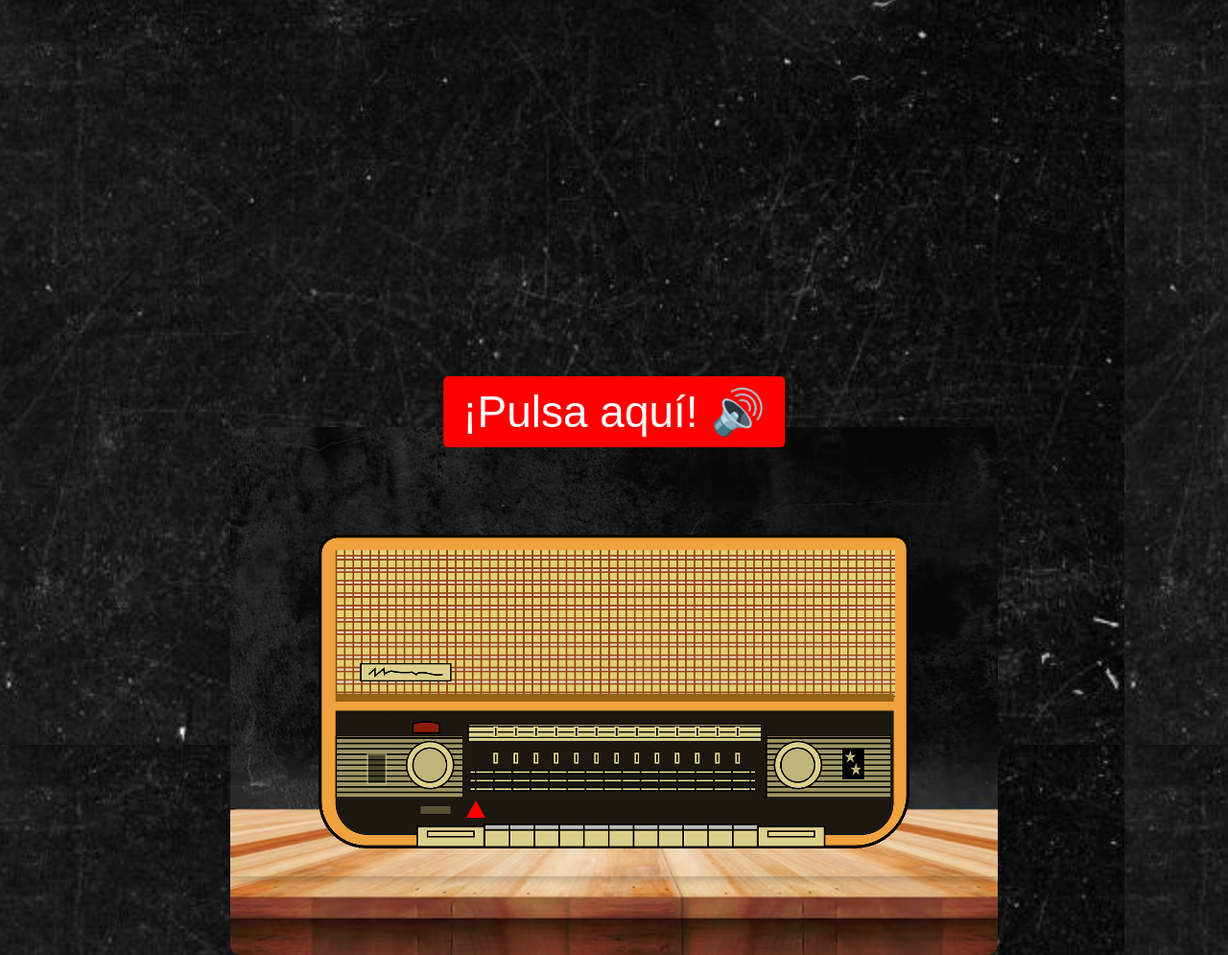
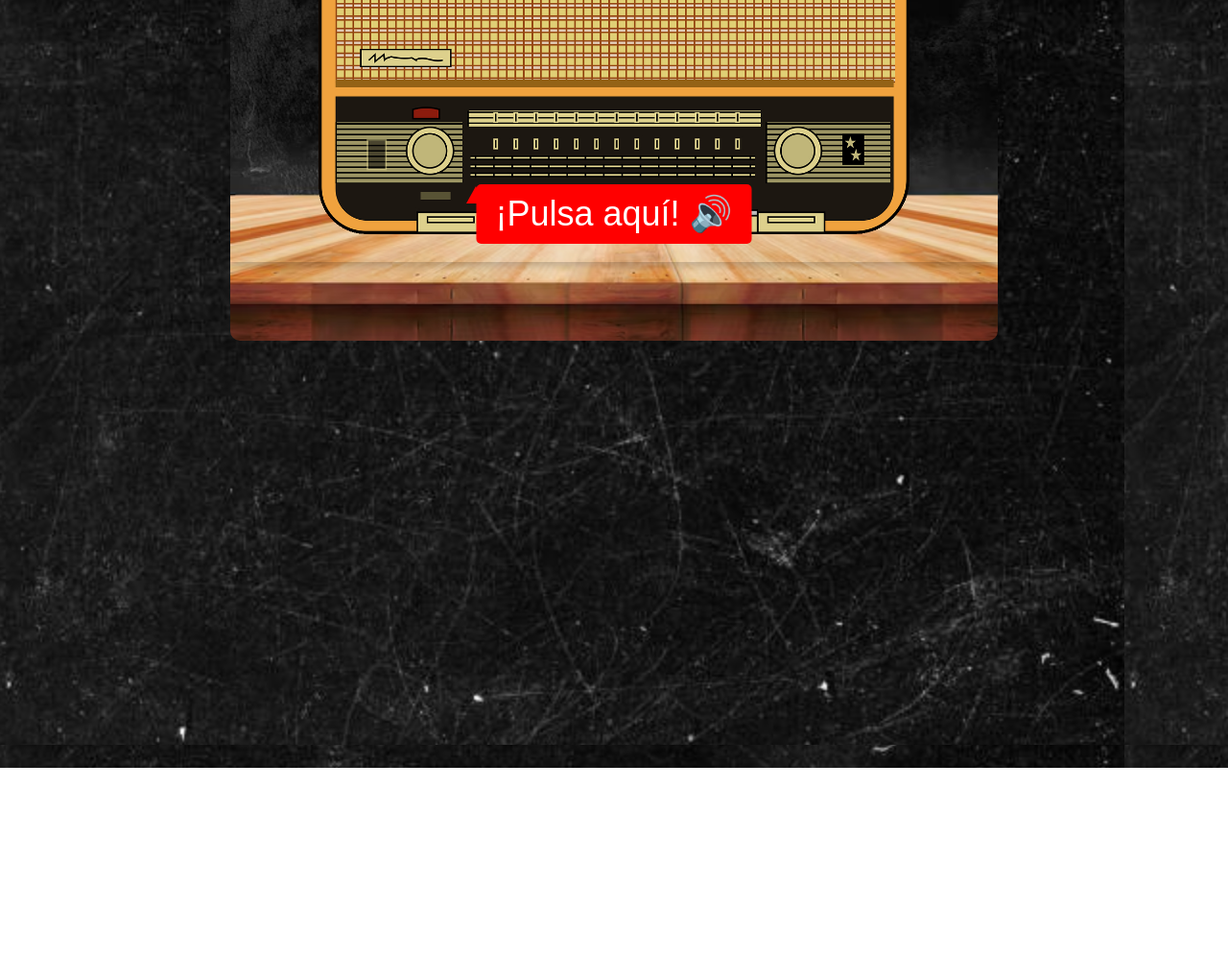
Before and after one commit to FacundoGauna/radioBasic, a plain HTML site: page index.html in a window 1280 px wide. Shown: the whole page at 96% size. After the commit the page ends 800 px from the top, so only its background shows below. Drawn offline with Linux system fonts and the light colour scheme.

Commit message:
Update style.css

```diff
--- a/style.css
+++ b/style.css
@@ -16,11 +16,11 @@ body {
 /* Botón */
 button {
     position: absolute;
-    top: 49%;
+    top: 24%;
     left: 50%;
     transform: translateX(-50%);
     padding: 10px 20px;
-    font-size: 46px;
+    font-size: 36px;
     background: red;
     color: white;
     border: none;
@@ -55,7 +55,7 @@ button:hover {
     display: flex;
     align-items: center;
     justify-content: center;
-    margin-top: 50%
+    margin-top: -50%
 }
 
 /* Imagen de la radio */
```
